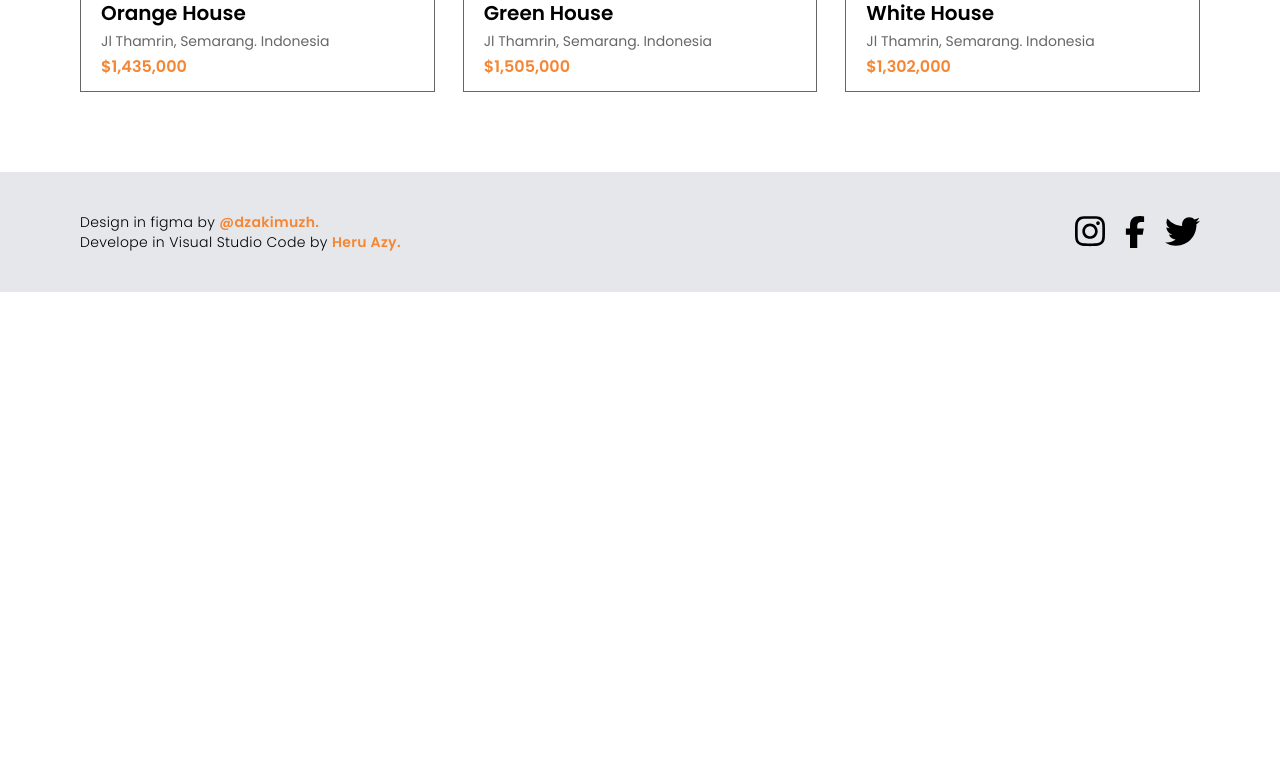
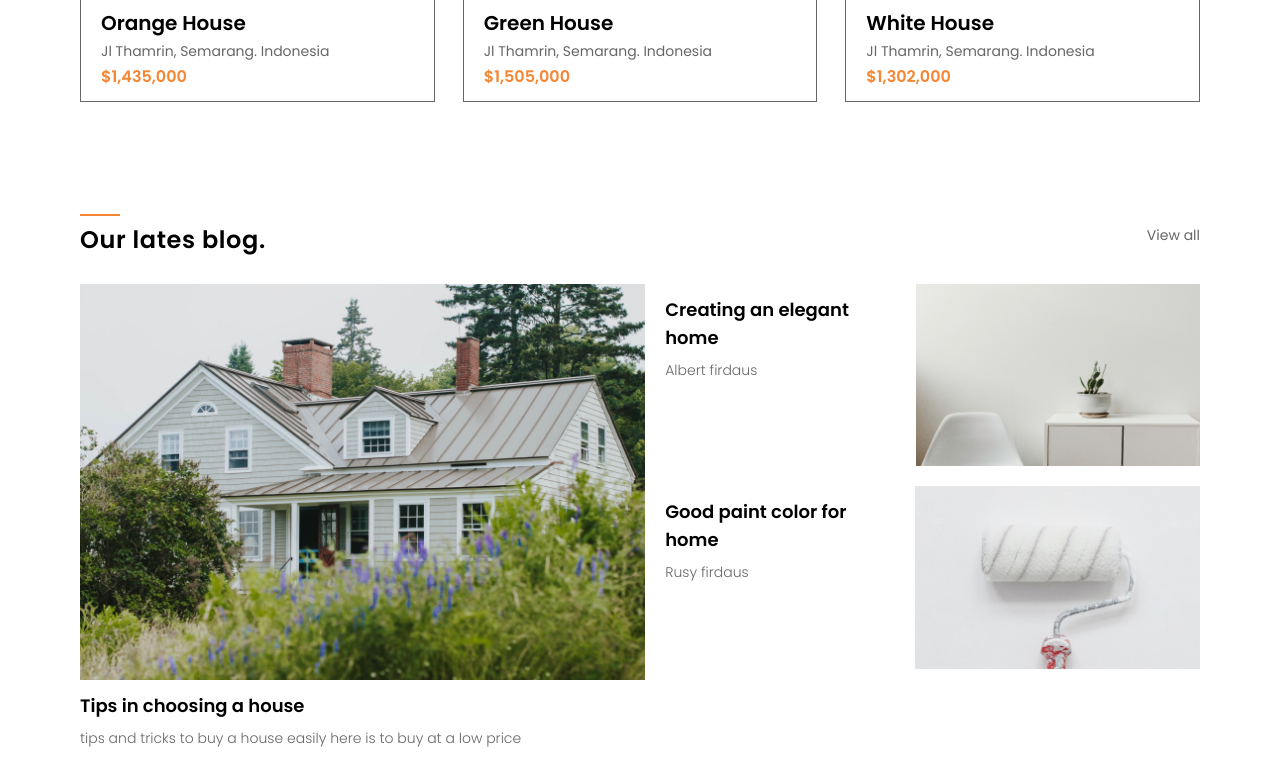
Before and after one commit to HeruAzyy/omah, a website: page index.html in a window 1280 px wide. Shown: the part 1257-2021 px from the top of the page. Before the commit the page ends 1549 px from the top, so only its background shows below. Drawn offline with Linux system fonts and the light colour scheme.

Commit message:
Add: blog section

```diff
--- a/index.html
+++ b/index.html
@@ -92,7 +92,7 @@
       </nav>
     </div>
 
-    <!-- HERO -->
+    <!-- HERO SECTION -->
     <section id="home" class="px-10 pt-32 lg:px-20">
       <div class="container max-w-screen-xl">
         <header>
@@ -156,7 +156,11 @@
     <section id="rent" class="px-10 pt-28 lg:px-20">
       <div class="container">
         <div class="flex w-full items-center justify-between">
-          <h2 class="text-2xl font-semibold tracking-wide">The Latest</h2>
+          <h2
+            class="text-2xl font-semibold tracking-wide before:mb-2 before:block before:h-0.5 before:w-10 before:bg-orange before:content-['']"
+          >
+            The Latest.
+          </h2>
           <a href="#" class="text-sm text-light hover:text-orange">
             <p>View all</p>
           </a>
@@ -297,6 +301,74 @@
       </div>
     </section>
 
+    <!-- BLOG SECTION -->
+    <section id="blog" class="px-10 pt-28 lg:px-20">
+      <div class="container">
+        <div class="flex w-full items-center justify-between">
+          <h2
+            class="text-2xl font-semibold tracking-wide before:mb-2 before:block before:h-0.5 before:w-10 before:bg-orange before:content-['']"
+          >
+            Our lates blog.
+          </h2>
+          <a href="#" class="text-sm text-light hover:text-orange">
+            <p>View all</p>
+          </a>
+        </div>
+
+        <div
+          class="flex w-full flex-wrap pt-7 md:flex-nowrap md:justify-between md:gap-5"
+        >
+          <div>
+            <div>
+              <img src="img/blog1.png" alt="Our blog" />
+            </div>
+
+            <div class="py-3">
+              <a href="#" class="hover:text-orange">
+                <h3 class="text-lg font-semibold">Tips in choosing a house</h3>
+              </a>
+              <p class="pt-2 text-sm font-light text-light">
+                tips and tricks to buy a house easily here is to buy at a low
+                price
+              </p>
+            </div>
+          </div>
+
+          <div class="self-start">
+            <div class="flex gap-3 pt-5 md:pt-0">
+              <div class="self-start py-3">
+                <a href="#" class="hover:text-orange">
+                  <h3 class="text-md font-semibold md:text-lg">
+                    Creating an elegant home
+                  </h3>
+                </a>
+                <p class="pt-2 text-sm font-light text-light">Albert firdaus</p>
+              </div>
+
+              <div>
+                <img src="img/blog2.png" alt="Our blog" />
+              </div>
+            </div>
+
+            <div class="flex gap-3 pt-5">
+              <div class="self-start py-3">
+                <a href="#" class="hover:text-orange">
+                  <h3 class="text-md font-semibold md:text-lg">
+                    Good paint color for home
+                  </h3>
+                </a>
+                <p class="pt-2 text-sm font-light text-light">Rusy firdaus</p>
+              </div>
+
+              <div>
+                <img src="img/blog3.png" alt="Our blog" />
+              </div>
+            </div>
+          </div>
+        </div>
+      </div>
+    </section>
+
     <!-- FOOTER -->
     <footer
       class="mt-20 w-full justify-between bg-gray-200 px-10 py-10 text-center md:flex md:text-left lg:px-20"
@@ -305,7 +377,7 @@
         <p class="text-sm font-light tracking-wide">
           Design in figma by
           <span class="font-semibold text-orange">@dzakimuzh.</span>
-          <br />Develope in Visual Studio Code by
+          <br />Develope in VSCode by
           <span class="font-semibold text-orange">Heru Azy.</span>
         </p>
       </div>
```
Also changed, not shown: dist/output.css.
